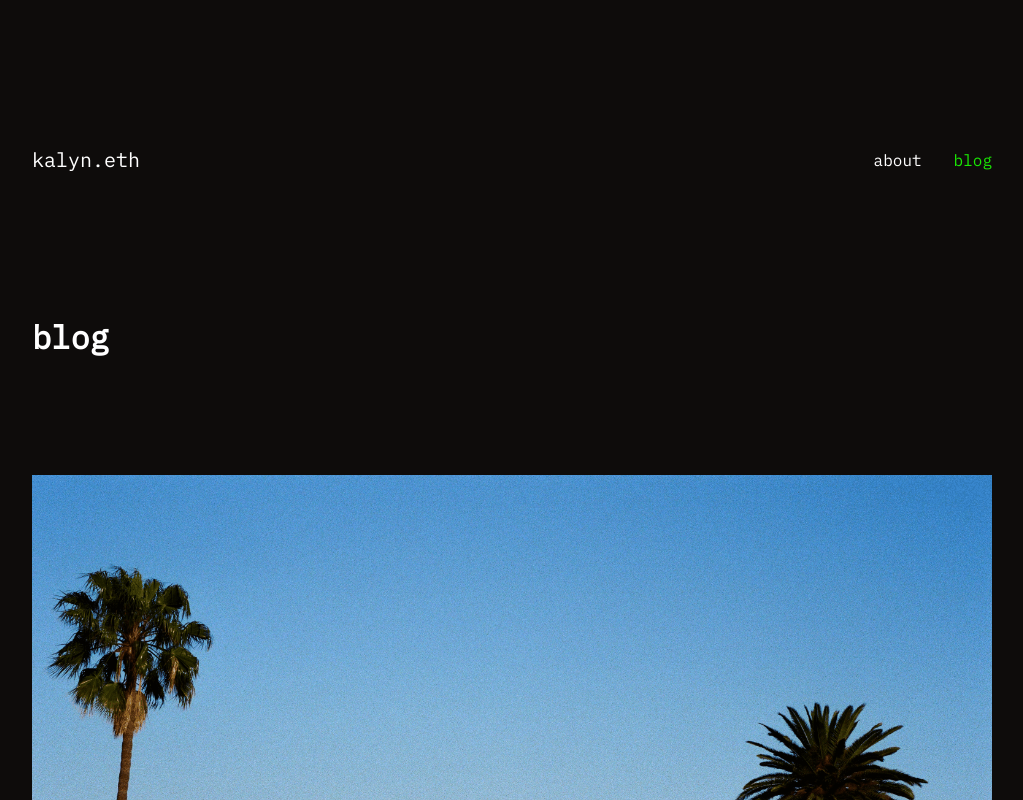
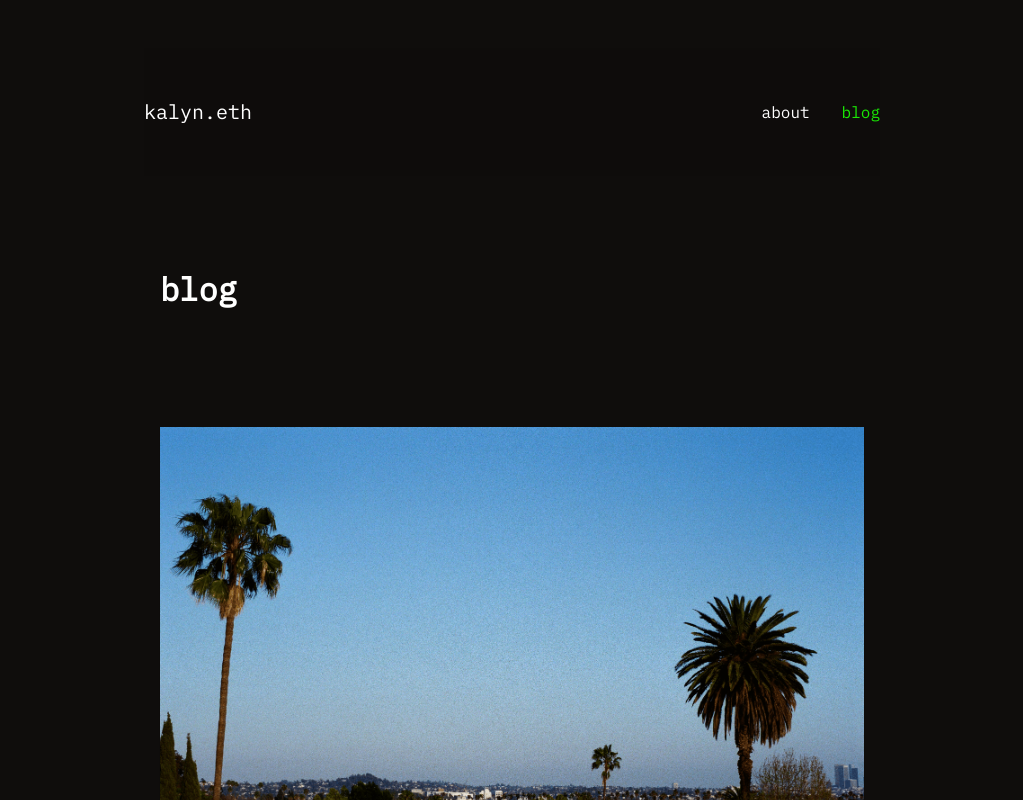
Before and after one commit to kalynbeach/kalyn-eth, a Next.js app: page /blog in a window 1280 px wide. Shown: the top 800 px of the page, without its empty margins (128-1151 px from the left). Built offline with nearby package versions, Linux system fonts and the light colour scheme.

Commit message:
begin using tailwind, replace Layout styles with util classes

```diff
--- a/src/components/layout.tsx
+++ b/src/components/layout.tsx
@@ -1,8 +1,6 @@
 import Head from 'next/head'
 import Header from './header'
-import Nav from './nav'
 import Footer from './footer'
-import styles from '../styles/components/layout.module.css'
 
 export const siteTitle = 'kalyn.eth'
 
@@ -12,16 +10,16 @@ type Props = {
 
 export default function Layout({ children }: Props) {
   return (
-    <div className={styles.layout}>
+    <div className='dark min-h-[114vh] flex flex-col justify-start bg-night-900 transition-all'>
       <Head>
         <link rel="icon" href="/favicon.ico" />
         <meta name="description" content="kalyn.eth - Kalyn Beach" />
         <meta name="og:title" content={siteTitle} />
         <meta name="twitter:card" content="summary_large_image" />
       </Head>
-      <div className={styles.layoutInner}>
+      <div className='flex-1 w-full mx-auto py-12 px-8 flex flex-col gap-24 md:max-w-[40rem] md:px-4 lg:max-w-[48rem]'>
         <Header siteTitle={siteTitle || `kalyn.eth`} />
-        <main>
+        <main className='px-4 flex-1 flex flex-col'>
           {children}
         </main>
       </div>
--- a/tailwind.config.js
+++ b/tailwind.config.js
@@ -1,7 +1,18 @@
 /** @type {import('tailwindcss').Config} */
 module.exports = {
-  content: ['./components/**/*.tsx', './pages/**/*.tsx'],
+  content: [
+    './src/components/**/*.{js,ts,jsx,tsx}',
+    './src/pages/**/*.{js,ts,jsx,tsx}'
+  ],
+  darkMode: 'class',
   theme: {
+    colors: {
+      'night': {
+        700: '#11141A',
+        800: '#141414',
+        900: '#0F0D0C'
+      },
+    },
     extend: {},
   },
   plugins: [],
```
